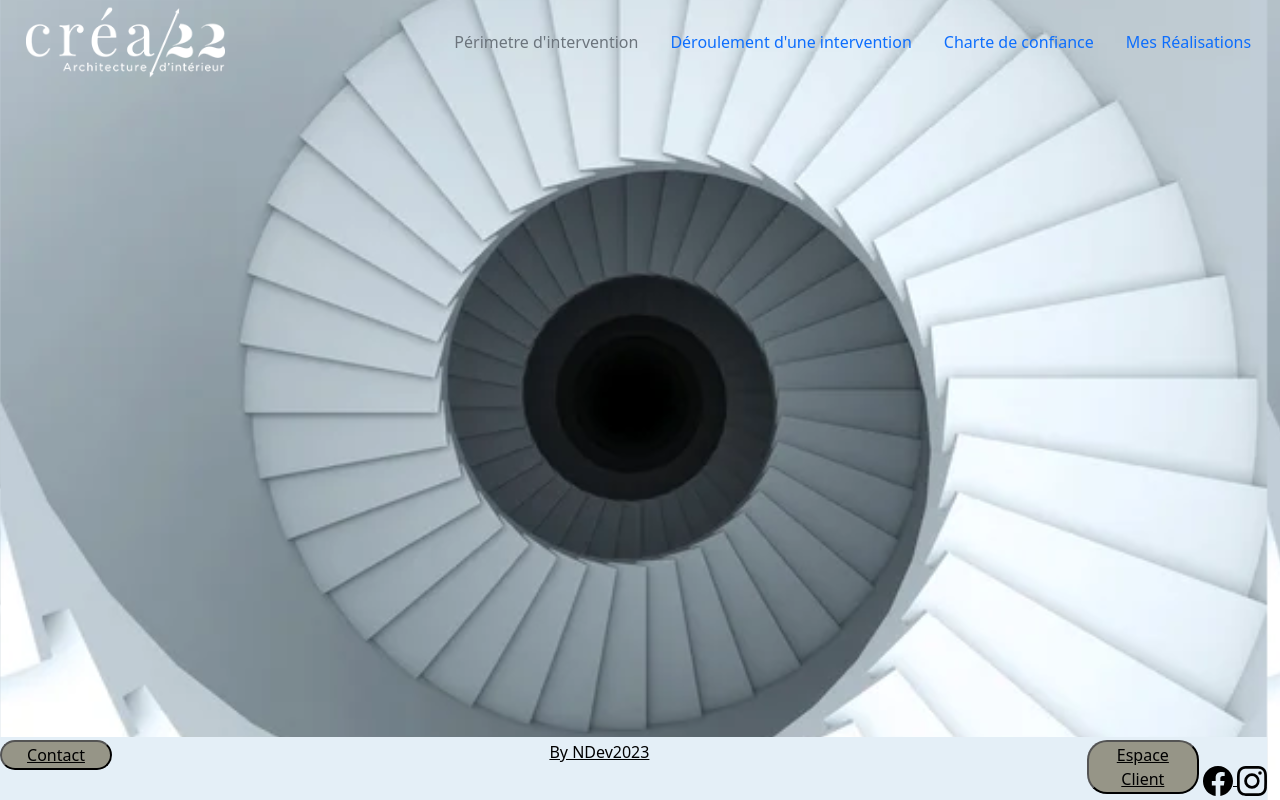
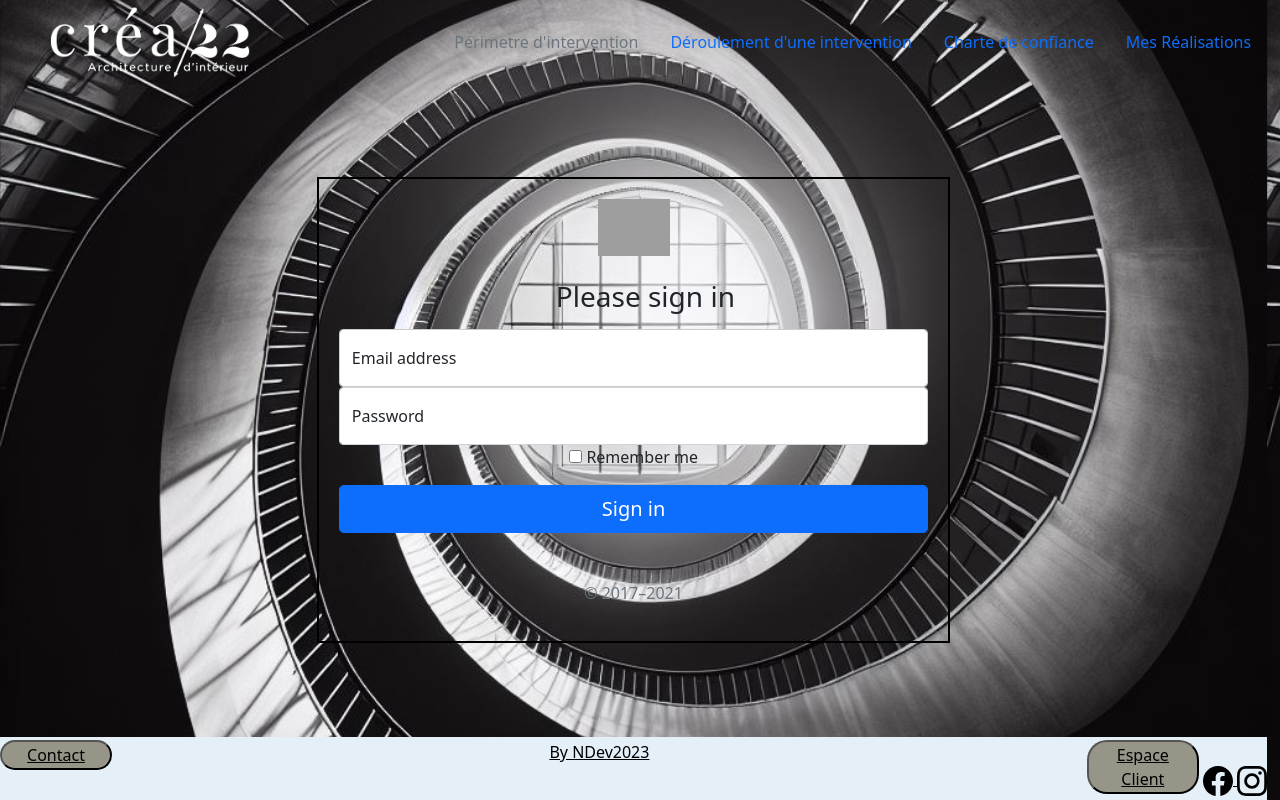
Before and after one commit to Dnico13/crea22, a PHP site: page /espaceClient.php in a window 1280 px wide. Run offline with PHP 8.4, Linux system fonts and the light colour scheme; grey boxes are pictures that could not be loaded.

Commit message:
deroulement ok

```diff
--- /dev/null
+++ b/css/_contact.scss
@@ -0,0 +1,31 @@
+form {
+    border: 2px solid black;
+    padding: 20px;
+    width: 50%;
+    margin: auto;
+  }
+
+  label {
+    display: block;
+  }
+
+  input[type=text], input[type=email], input[type=tel] {
+    width: 100%;
+    padding: 12px;
+    border: 1px solid #ccc;
+    border-radius: 4px;
+    box-sizing: border-box;
+  }
+
+  input[type=submit] {
+    background-color: #4CAF50;
+    color: white;
+    padding: 12px 20px;
+    border: none;
+    border-radius: 4px;
+    cursor: pointer;
+  }
+
+  input[type=submit]:hover {
+    background-color: #45a049;
+  }
--- a/css/_layout.scss
+++ b/css/_layout.scss
@@ -11,7 +11,7 @@ html {
 body {
     //background-image: url('../asset/escalier.jpeg');
     background-repeat: no-repeat;
-    background: center  url('../asset/escalier.jpeg');
+    background: center  url('../asset/escalier3.jpg');
     background-size: cover;
     //background-position: center;
     display: flex;
--- a/css/style.css
+++ b/css/style.css
@@ -211,7 +211,7 @@ html {
 
 body {
   background-repeat: no-repeat;
-  background: center url("../asset/escalier.jpeg");
+  background: center url("../asset/escalier3.jpg");
   background-size: cover;
   display: flex;
   flex-direction: column;
@@ -289,4 +289,87 @@ body {
 
 .colorIntervention span, .colorblack span {
   text-decoration: underline;
+}
+
+form {
+  border: 2px solid black;
+  padding: 20px;
+  width: 50%;
+  margin: auto;
+}
+
+label {
+  display: block;
+}
+
+input[type=text], input[type=email], input[type=tel] {
+  width: 100%;
+  padding: 12px;
+  border: 1px solid #ccc;
+  border-radius: 4px;
+  box-sizing: border-box;
+}
+
+input[type=submit] {
+  background-color: #4CAF50;
+  color: white;
+  padding: 12px 20px;
+  border: none;
+  border-radius: 4px;
+  cursor: pointer;
+}
+
+input[type=submit]:hover {
+  background-color: #45a049;
+}
+
+.containerDeroulement {
+  display: flex;
+  flex-direction: column;
+  margin: 1rem;
+}
+
+.container2whitImage {
+  display: flex;
+  flex-direction: row;
+  justify-content: space-between;
+}
+
+.bulleP {
+  height: 11.25rem;
+  flex-shrink: 0;
+  width: 20.3125rem;
+  border: 1px solid #D9D9D9;
+  background: rgba(207, 199, 188, 0.33);
+  border-radius: 1.875rem;
+}
+
+.bullePic {
+  width: 12rem;
+  height: auto;
+  flex-shrink: 0;
+  background: url(<path-to-image>), lightgray 50%/cover no-repeat;
+  border-radius: 1.875rem;
+}
+
+.container2whitImage2 {
+  display: flex;
+  flex-direction: row;
+  justify-content: space-between;
+}
+
+.containerSansImage {
+  width: 50%;
+  display: flex;
+  flex-direction: column;
+  position: relative;
+  left: 25%;
+}
+
+.order2 {
+  align-self: start;
+}
+
+.order3 {
+  align-self: end;
 }/*# sourceMappingURL=style.css.map */
--- a/css/style.scss
+++ b/css/style.scss
@@ -6,3 +6,5 @@
 @import '_layout.scss';
 @import '_footer.scss';
 @import '_intervention.scss';
+@import '_contact.scss';
+@import '_deroulement.scss';
--- a/espaceClient.php
+++ b/espaceClient.php
@@ -4,8 +4,33 @@ require_once './navbar.php';
 ?>
 
 
-<body>
 
+<body class="text-center">
+
+<main class="form-signin">
+  <form>
+    <img class="mb-4" src="/docs/5.0/assets/brand/bootstrap-logo.svg" alt="" width="72" height="57">
+    <h1 class="h3 mb-3 fw-normal">Please sign in</h1>
+
+    <div class="form-floating">
+      <input type="email" class="form-control" id="floatingInput" placeholder="name@example.com">
+      <label for="floatingInput">Email address</label>
+    </div>
+    <div class="form-floating">
+      <input type="password" class="form-control" id="floatingPassword" placeholder="Password">
+      <label for="floatingPassword">Password</label>
+    </div>
+
+    <div class="checkbox mb-3">
+      <label>
+        <input type="checkbox" value="remember-me"> Remember me
+      </label>
+    </div>
+    <button class="w-100 btn btn-lg btn-primary" type="submit">Sign in</button>
+    <p class="mt-5 mb-3 text-muted">© 2017–2021</p>
+  </form>
+</main>
+</body>
 
 
 
--- a/footer.php
+++ b/footer.php
@@ -6,7 +6,7 @@
             </button>
         </div>
         <div class="text-center">
-            <a href="www.ndev2023.fr">By NDev2023</a>
+            <a href=".../ndev2023/index.php" target="_blank">By NDev2023</a>
         </div>
         <div>
             <button class="btnconnexion btnf">
```
Also changed, not shown: contact.php (+11 -0 lines), css/_deroulement.scss (added, +52 -0 lines), deroulement.php (+20 -3 lines), .htaccess (added), asset/escalier3.jpg (added), asset/interieur4.jpg (added), asset/photo3.webp (added), 2 other files.
